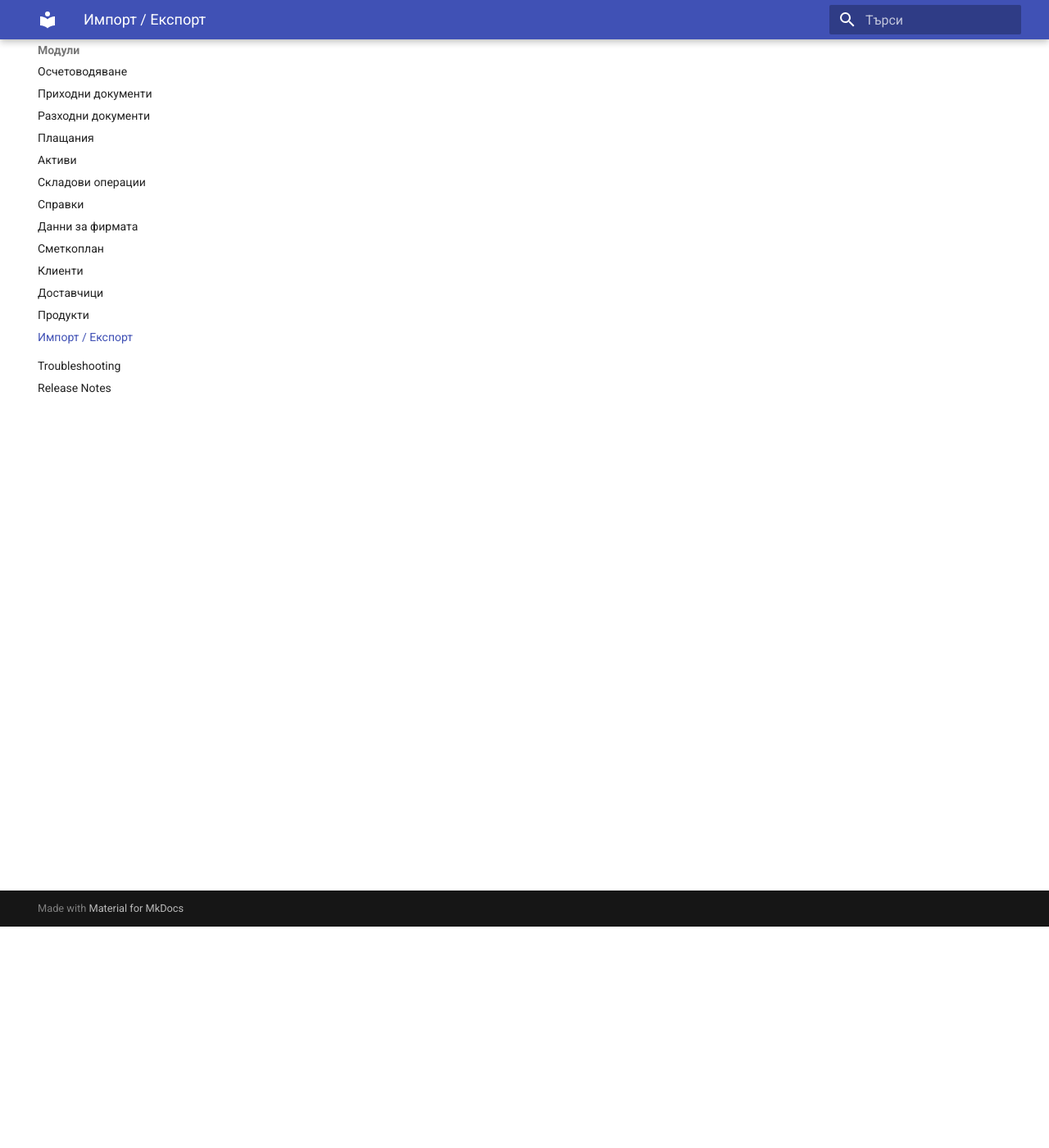
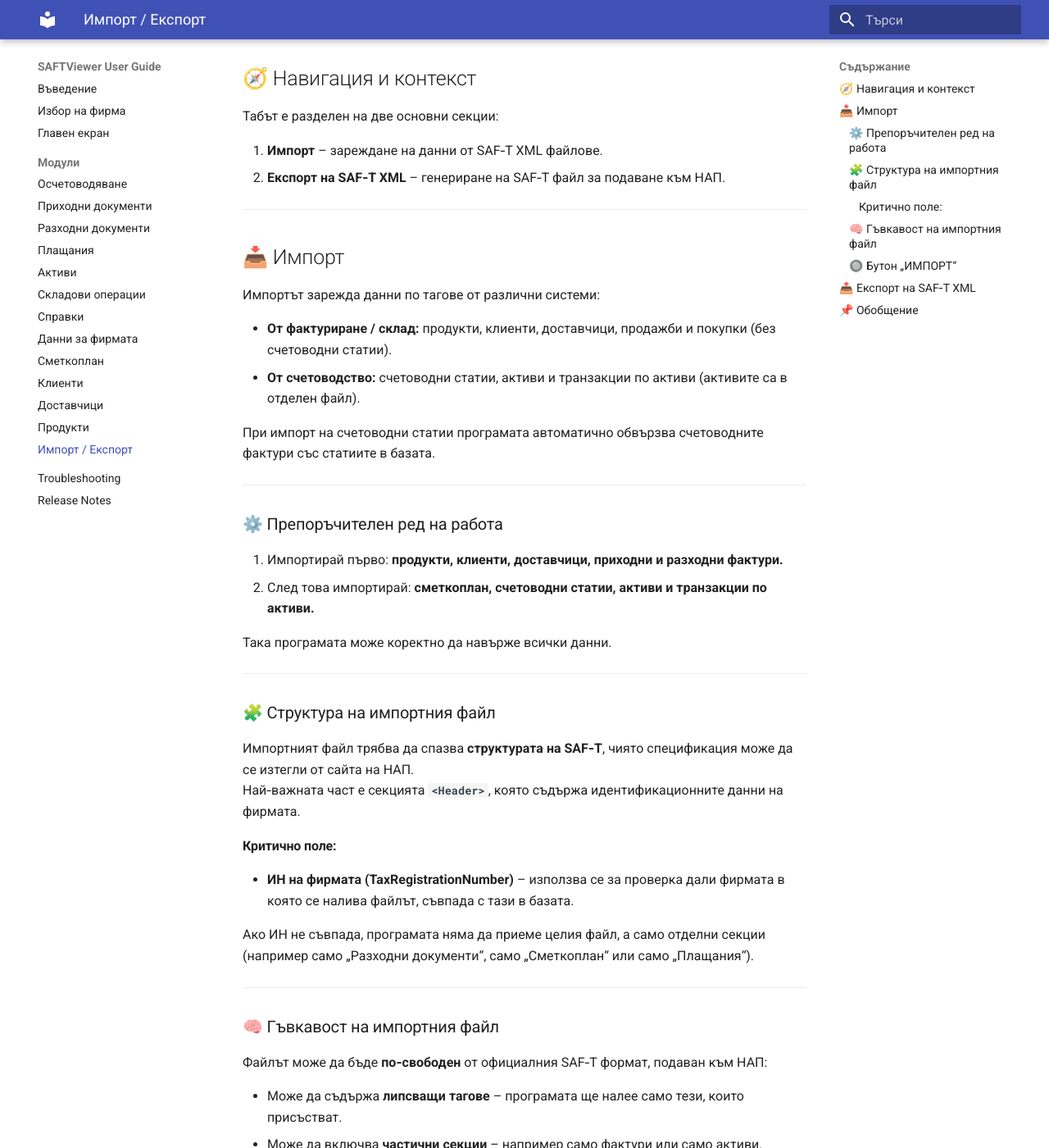
Before and after one commit to teodorval/saftviewer-docs, an MkDocs documentation site: the page built from docs/import-export.md, in a window 1280 px wide and 1400 px high, scrolled down 270 px. Shown: the whole window at 82% size. Built offline with MkDocs 1.6.1 and Material for MkDocs 9.7.7, drawn with Linux system fonts in a browser that asks for light colours; some of the changed text lies outside the part shown.

Commit message:
Добавен раздел за Импорт/Експорт в документацията
Добавен е раздел за Импорт/Експорт с информация за работа с SAF-T XML файлове, включително навигация, структура на импортния файл и функции за импорт и експорт.

```diff
--- a/docs/import-export.md
+++ b/docs/import-export.md
@@ -1 +1,92 @@
-import-export.md
+# Таб: Импорт / Експорт
+
+Табът **Импорт / Експорт** служи за обмен на данни между SAFTViewer и външни системи чрез SAF‑T XML файлове.
+Тук се извършва зареждане (импорт) на данни от други програми и експортиране на данни към SAF‑T формат, съвместим с изискванията на НАП.
+
+---
+
+## 🧭 Навигация и контекст
+
+Табът е разделен на две основни секции:
+
+1. **Импорт** – зареждане на данни от SAF‑T XML файлове.
+2. **Експорт на SAF‑T XML** – генериране на SAF‑T файл за подаване към НАП.
+
+---
+
+## 📥 Импорт
+
+Импортът зарежда данни по тагове от различни системи:
+
+- **От фактуриране / склад:** продукти, клиенти, доставчици, продажби и покупки (без счетоводни статии).
+- **От счетоводство:** счетоводни статии, активи и транзакции по активи (активите са в отделен файл).
+
+При импорт на счетоводни статии програмата автоматично обвързва счетоводните фактури със статиите в базата.
+
+---
+
+### ⚙️ Препоръчителен ред на работа
+
+1. Импортирай първо: **продукти, клиенти, доставчици, приходни и разходни фактури.**
+2. След това импортирай: **сметкоплан, счетоводни статии, активи и транзакции по активи.**
+
+Така програмата може коректно да навърже всички данни.
+
+---
+
+### 🧩 Структура на импортния файл
+
+Импортният файл трябва да спазва **структурата на SAF‑T**, чиято спецификация може да се изтегли от сайта на НАП.
+Най‑важната част е секцията **`<Header>`**, която съдържа идентификационните данни на фирмата.
+
+#### Критично поле:
+- **ИН на фирмата (TaxRegistrationNumber)** – използва се за проверка дали фирмата в която се налива файлът, съвпада с тази в базата.
+
+Ако ИН не съвпада, програмата няма да приеме целия файл, а само отделни секции (например само „Разходни документи“, само „Сметкоплан“ или само „Плащания“).
+
+---
+
+### 🧠 Гъвкавост на импортния файл
+
+Файлът може да бъде **по‑свободен** от официалния SAF‑T формат, подаван към НАП:
+
+- Може да съдържа **липсващи тагове** – програмата ще налее само тези, които присъстват.
+- Може да включва **частични секции** – например само фактури или само активи.
+- Програмата автоматично разпознава наличните секции и ги импортира коректно.
+
+---
+
+### 🔘 Бутон „ИМПОРТ“
+
+При натискане на бутона **„ИМПОРТ“** се отваря диалог за избор на XML файл.
+След потвърждение програмата анализира структурата и зарежда данните в съответните таблици.
+
+---
+
+## 📤 Експорт на SAF‑T XML
+
+Секцията **Експорт** генерира SAF‑T XML файл, съвместим с изискванията на НАП.
+
+| Поле | Описание |
+|------|-----------|
+| **Тип файл** | Избор на вид отчет (например GeneralLedger, SourceDocuments и др.) |
+| **Месец / Година** | Период, за който се генерира файлът |
+
+Бутони:
+- **ЕКСПОРТ** – създава SAF‑T XML файл за избрания период.
+- **XSD ВАЛИДАЦИЯ** – проверява файла спрямо официалната XSD схема на НАП.
+
+---
+
+## 📌 Обобщение
+
+Табът **Импорт / Експорт** е основният инструмент за обмен на данни между SAFTViewer и външни системи.
+Той осигурява:
+
+- коректно зареждане на SAF‑T данни от други програми
+- автоматично свързване на счетоводни статии и документи
+- гъвкав импорт с частични или непълни файлове
+- експортиране на SAF‑T XML за подаване към НАП
+- XSD валидация за проверка на структурата
+
+Това е ключов модул за интеграция и отчетност в SAFTViewer.
```
